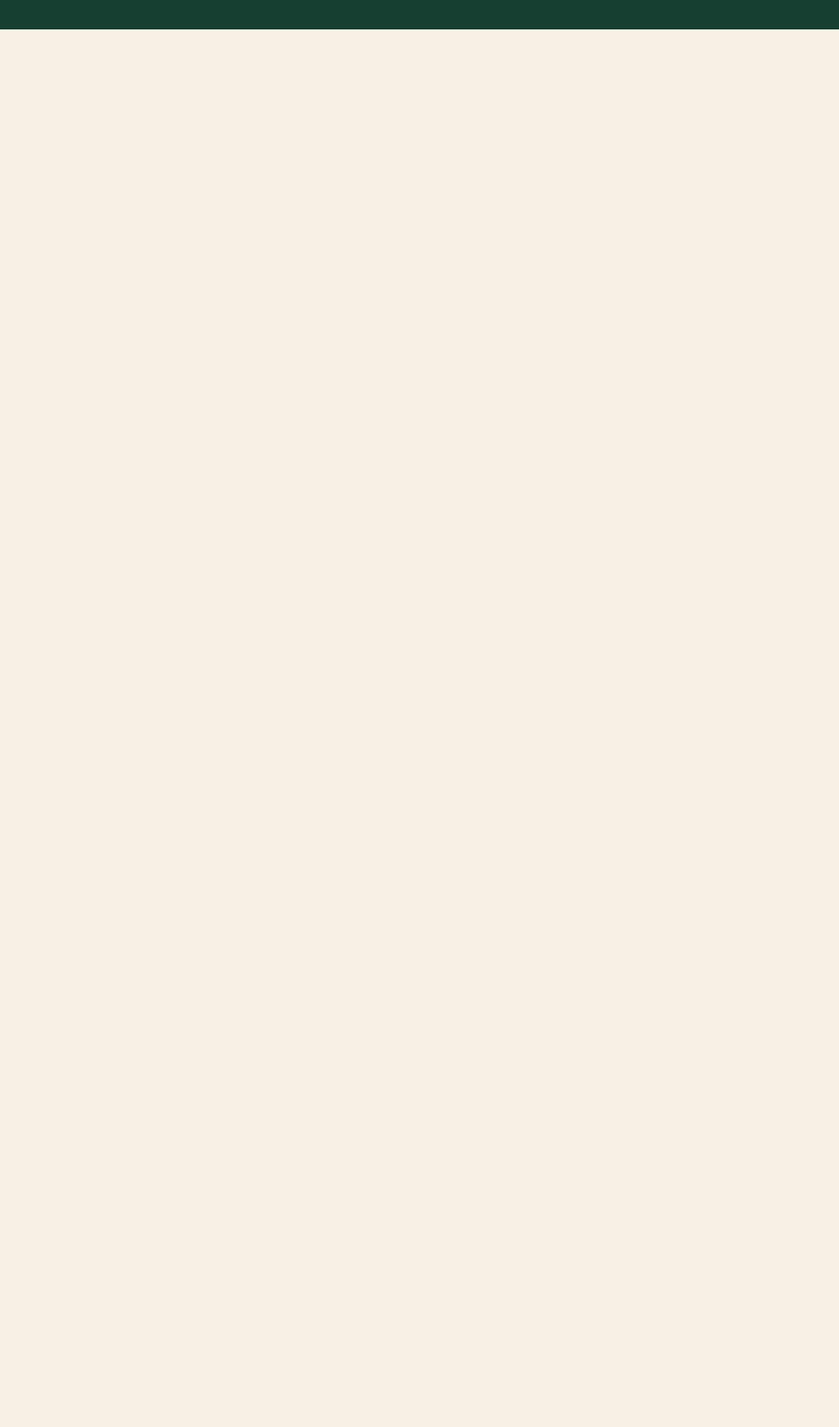
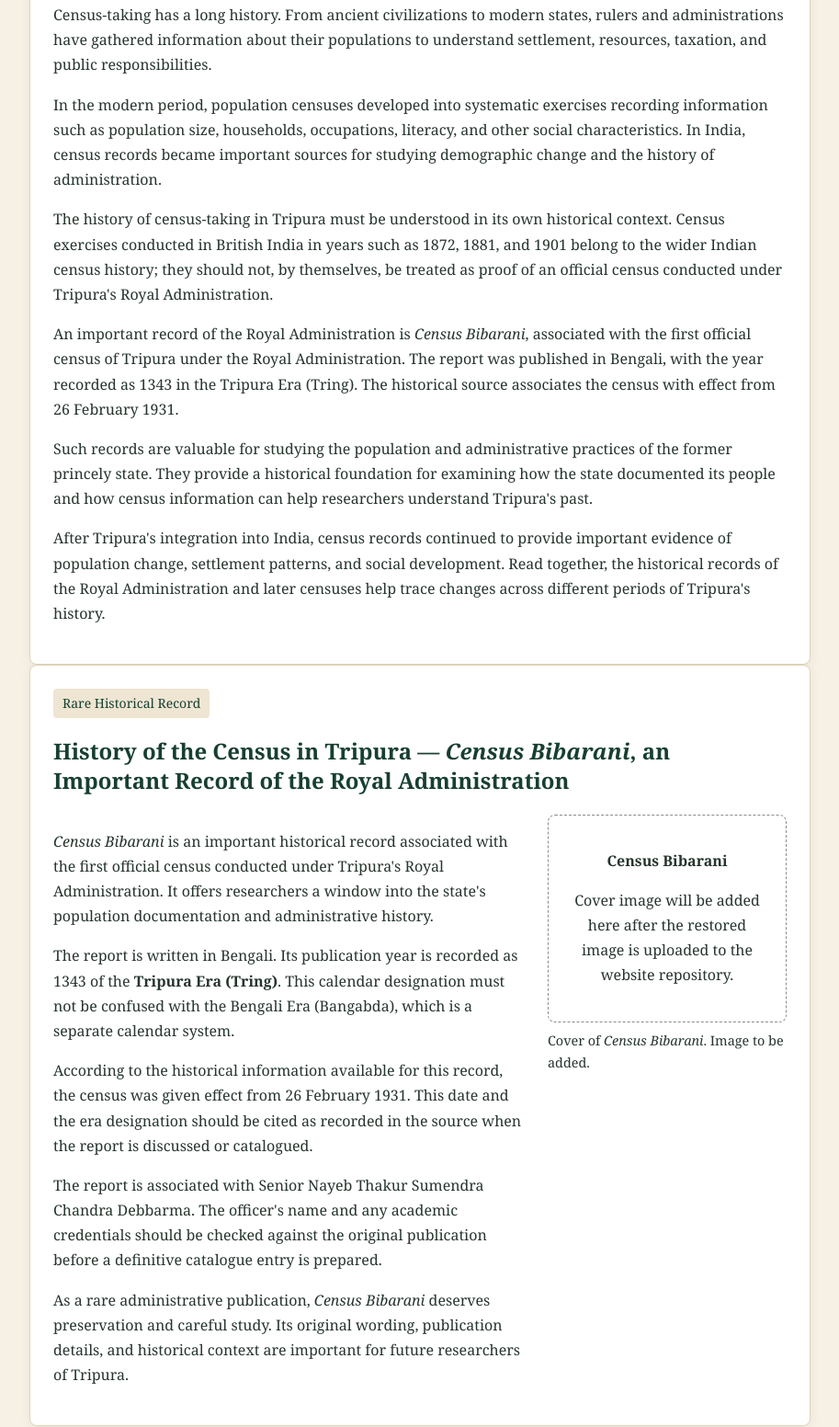
Before and after one commit to Mangal2026/hamtor, a plain HTML site: page documents.html in a window 1280 px wide. Shown: the part 4580-6132 px from the top of the page at 92% size, without its empty margins (183-1096 px from the left). Before the commit the page ends 4612 px from the top, so only its background shows below. Drawn offline with Linux system fonts and the light colour scheme.

Commit message:
Add historical context for Census Bibarani in documents
Added historical overview and details about the Census Bibarani, an important record of the Royal Administration in Tripura.

```diff
--- a/documents.html
+++ b/documents.html
@@ -298,6 +298,49 @@
             final bibliographic record.
         </p>
     </article>
+  <article class="document">
+    <span class="label">Historical Overview</span>
+    <h2>History of the Census — From Ancient Civilizations to the Royal State of Tripura</h2>
+
+    <p>Census-taking has a long history. From ancient civilizations to modern states, rulers and administrations have gathered information about their populations to understand settlement, resources, taxation, and public responsibilities.</p>
+
+    <p>In the modern period, population censuses developed into systematic exercises recording information such as population size, households, occupations, literacy, and other social characteristics. In India, census records became important sources for studying demographic change and the history of administration.</p>
+
+    <p>The history of census-taking in Tripura must be understood in its own historical context. Census exercises conducted in British India in years such as 1872, 1881, and 1901 belong to the wider Indian census history; they should not, by themselves, be treated as proof of an official census conducted under Tripura's Royal Administration.</p>
+
+    <p>An important record of the Royal Administration is <em>Census Bibarani</em>, associated with the first official census of Tripura under the Royal Administration. The report was published in Bengali, with the year recorded as 1343 in the Tripura Era (Tring). The historical source associates the census with effect from 26 February 1931.</p>
+
+    <p>Such records are valuable for studying the population and administrative practices of the former princely state. They provide a historical foundation for examining how the state documented its people and how census information can help researchers understand Tripura's past.</p>
+
+    <p>After Tripura's integration into India, census records continued to provide important evidence of population change, settlement patterns, and social development. Read together, the historical records of the Royal Administration and later censuses help trace changes across different periods of Tripura's history.</p>
+</article>
+
+<article class="document">
+    <span class="label">Rare Historical Record</span>
+    <h2>History of the Census in Tripura — <em>Census Bibarani</em>, an Important Record of the Royal Administration</h2>
+
+    <div style="display:flex; flex-wrap:wrap; gap:1.5rem; align-items:flex-start;">
+        <div style="flex:1 1 300px; min-width:0;">
+            <p><em>Census Bibarani</em> is an important historical record associated with the first official census conducted under Tripura's Royal Administration. It offers researchers a window into the state's population documentation and administrative history.</p>
+
+            <p>The report is written in Bengali. Its publication year is recorded as 1343 of the <strong>Tripura Era (Tring)</strong>. This calendar designation must not be confused with the Bengali Era (Bangabda), which is a separate calendar system.</p>
+
+            <p>According to the historical information available for this record, the census was given effect from 26 February 1931. This date and the era designation should be cited as recorded in the source when the report is discussed or catalogued.</p>
+
+            <p>The report is associated with Senior Nayeb Thakur Sumendra Chandra Debbarma. The officer's name and any academic credentials should be checked against the original publication before a definitive catalogue entry is prepared.</p>
+
+            <p>As a rare administrative publication, <em>Census Bibarani</em> deserves preservation and careful study. Its original wording, publication details, and historical context are important for future researchers of Tripura.</p>
+        </div>
+
+        <figure style="flex:0 1 260px; margin:0;">
+            <div style="border:1px dashed #8a8a8a; padding:1.25rem; text-align:center; border-radius:8px;">
+                <p><strong>Census Bibarani</strong></p>
+                <p>Cover image will be added here after the restored image is uploaded to the website repository.</p>
+            </div>
+            <figcaption style="font-size:0.9rem; margin-top:0.5rem;">Cover of <em>Census Bibarani</em>. Image to be added.</figcaption>
+        </figure>
+    </div>
+</article>
   </main>
 
   <footer>
```
